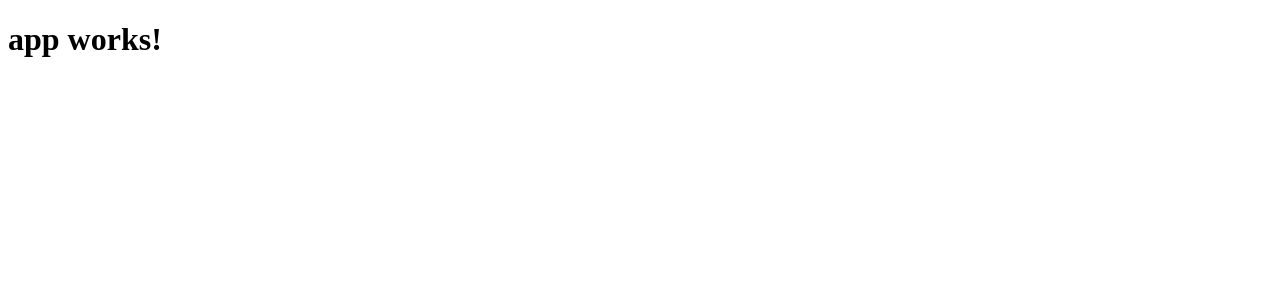
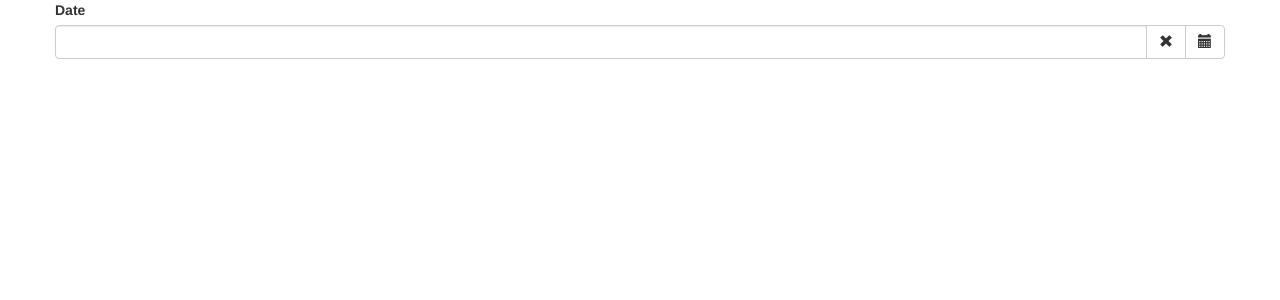
Before and after one commit to Innqube/ngx-iq-datepicker, an Angular app: page / in a window 1280 px wide. Shown: the top 300 px of the page. Built offline with nearby package versions, Linux system fonts and the light colour scheme.

Commit message:
Component scaffold

```diff
--- a/src/app/app.component.html
+++ b/src/app/app.component.html
@@ -1,3 +1,12 @@
-<h1>
-  {{title}}
-</h1>
+<div class="container">
+    <div class="row">
+        <div class="col-sm-12">
+            <form class="form-horizontal">
+                <div class="form-group">
+                    <label>Date</label>
+                    <iq-datepicker></iq-datepicker>
+                </div>
+            </form>
+        </div>
+    </div>
+</div>
--- /dev/null
+++ b/src/app/component-wrapper/src/iq-datepicker/iq-datepicker-options.ts
@@ -0,0 +1,11 @@
+/**
+ * Created by diego on 6/21/17.
+ */
+export class IqDatepickerOptions {
+    size?: 'sm' | 'lg';
+    calendarBtnClass?: string;
+    removeBtnClass?: string;
+    removeBtnVisible?: boolean;
+    removeBtnIcon?: string;
+    calendarBtnIcon?: string;
+}
--- /dev/null
+++ b/src/app/component-wrapper/src/iq-datepicker/iq-datepicker.component.html
@@ -0,0 +1,21 @@
+<div class="input-group">
+    <input class="form-control"
+           [class.input-lg]="options.size === 'lg'"
+           [class.input-sm]="options.size === 'sm'"
+           type="text">
+    <span class="input-group-btn">
+        <button [class]="options.removeBtnClass"
+                [class.btn-lg]="options.size === 'lg'"
+                [class.btn-sm]="options.size === 'sm'"
+                *ngIf="options.removeBtnVisible"
+                type="button">
+            <i class="glyphicon  glyphicon-remove"></i>
+        </button>
+        <button [class]="options.calendarBtnClass"
+                [class.btn-lg]="options.size === 'lg'"
+                [class.btn-sm]="options.size === 'sm'"
+                type="button">
+            <i class="glyphicon  glyphicon-calendar"></i>
+        </button>
+      </span>
+</div>
--- /dev/null
+++ b/src/app/component-wrapper/src/iq-datepicker/iq-datepicker.component.ts
@@ -0,0 +1,34 @@
+import {Component, Input, OnInit} from '@angular/core';
+import {IqDatepickerOptions} from './iq-datepicker-options';
+
+@Component({
+    selector: 'iq-datepicker',
+    templateUrl: './iq-datepicker.component.html',
+    styleUrls: ['./iq-datepicker.component.css']
+})
+export class IqDatepickerComponent implements OnInit {
+
+    @Input() options: IqDatepickerOptions = {};
+    defaults: IqDatepickerOptions = {
+        calendarBtnClass: 'btn btn-default',
+        calendarBtnIcon: 'glyphicon glyphicon-calendar',
+        removeBtnClass: 'btn btn-default',
+        removeBtnVisible: true,
+        removeBtnIcon: 'glyphicon glyphicon-remove'
+    };
+
+    constructor() {
+
+    }
+
+    ngOnInit() {
+        this.setDefaults();
+    }
+
+    private setDefaults() {
+        Object
+            .keys(this.defaults)
+            .filter(key => this.options[key] === undefined || this.options[key] === null)
+            .forEach(key => this.options[key] = this.defaults[key]);
+    }
+}
--- a/src/index.html
+++ b/src/index.html
@@ -7,6 +7,7 @@
 
     <meta name="viewport" content="width=device-width, initial-scale=1">
     <link rel="icon" type="image/x-icon" href="favicon.ico">
+    <link href="https://maxcdn.bootstrapcdn.com/bootstrap/3.3.7/css/bootstrap.min.css" rel="stylesheet">
 </head>
 <body>
 <app-root>Loading...</app-root>
```
Also changed, not shown: src/app/app.module.ts (+10 -7 lines), src/app/component-wrapper/src/iq-datepicker/iq-datepicker.module.ts (added, +15 -0 lines), src/app/component-wrapper/src/iq-datepicker/iq-datepicker.component.css (added), 1 other file (tests, documents, lock files or other folders). Lines whose indentation alone changed are shown as unchanged.
